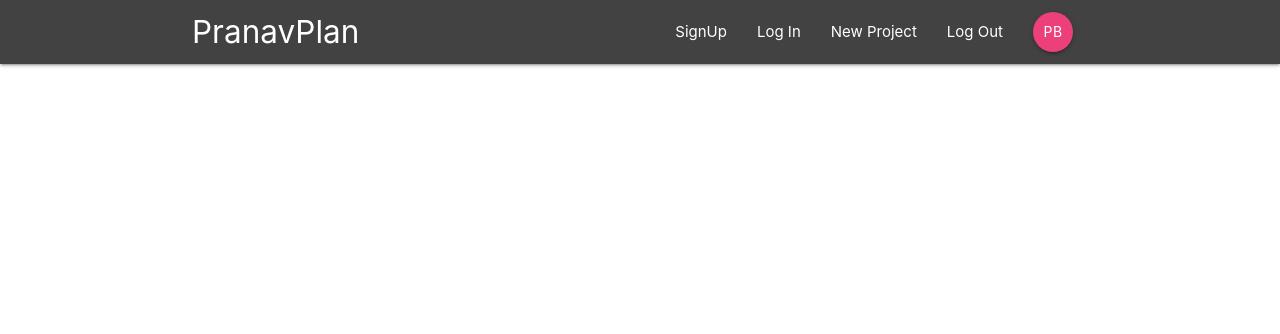
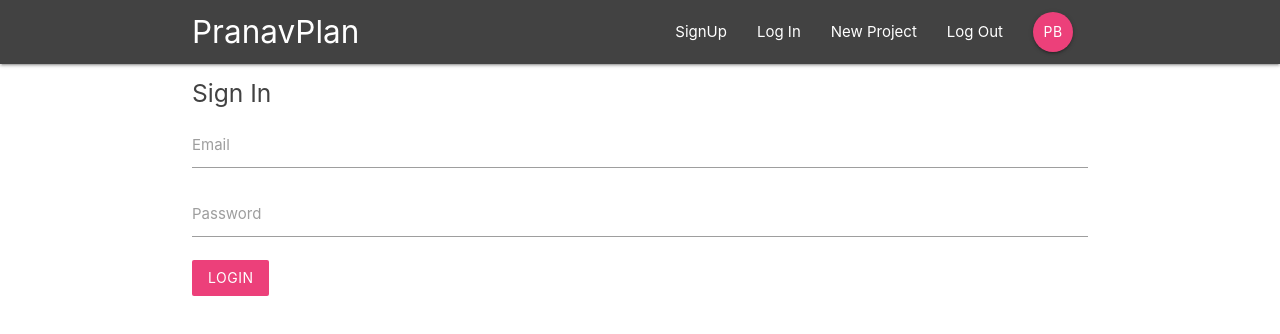
Before and after one commit to pranav589/project-management-app, a React (Create React App) app: page /signin in a window 1280 px wide. Shown: the top 334 px of the page. Built offline with nearby package versions, Linux system fonts and the light colour scheme.

Commit message:
2 files modified

```diff
--- a/App.js
+++ b/App.js
@@ -1,22 +1,27 @@
-import React,{Component} from 'react';
-import {BrowserRouter,Switch,Route} from 'react-router-dom'
+import React, { Component } from 'react';
+import { BrowserRouter, Switch, Route } from 'react-router-dom'
 import Navbar from './components/layout/Navbar'
 import Dashboard from './components/dashboard/Dashboard'
 import ProjectDetails from './components/projects/ProjectDetails'
+import SignIn from './components/auth/SignIn'
 
-class App extends Component{
-  render(){
-    return(
+
+class App extends Component {
+  render() {
+    return (
       <BrowserRouter>
-        <div className='App'>
-          <Navbar/>
+        <div className="App">
+          <Navbar />
           <Switch>
-            <Route exact path='/' component={Dashboard}/>
-            <Route path='/project/:id' component={ProjectDetails}/>
+            <Route exact path='/'component={Dashboard} />
+            <Route path='/project/:id' component={ProjectDetails} />
+            <Route path='/signin' component={SignIn} />
+
           </Switch>
         </div>
       </BrowserRouter>
-    )
+    );
   }
 }
-export default App
+
+export default App;
--- a/components/auth/SignIn.js
+++ b/components/auth/SignIn.js
@@ -1,20 +1,36 @@
-import React,{Component} from 'react'
+import React, { Component } from 'react'
 
-class SignIn extends Component{
-  state={
+class SignIn extends Component {
+  state = {
 
   }
-  render(){
-    return(
-      <div className='container'>
-        <form onSunmit={} className='white'>
-          <h5 className='grey-text text-darken-3'>Sign In</h5>
-          <div className='input-field'>
-            <><>
+  handleChange = (e) => {
+    console.log(e)
+  }
+  handleSubmit = (e) => {
+
+    console.log(this.state);
+  }
+  render() {
+    return (
+      <div className="container">
+        <form className="white" onSubmit={this.handleSubmit}>
+          <h5 className="grey-text text-darken-3">Sign In</h5>
+          <div className="input-field">
+            <label htmlFor="email">Email</label>
+            <input type="email" id='email' onChange={this.handleChange} />
+          </div>
+          <div className="input-field">
+            <label htmlFor="password">Password</label>
+            <input type="password" id='password' onChange={this.handleChange} />
+          </div>
+          <div className="input-field">
+            <button className="btn pink lighten-1 z-depth-0">Login</button>
           </div>
         </form>
       </div>
     )
   }
 }
+
 export default SignIn
```
